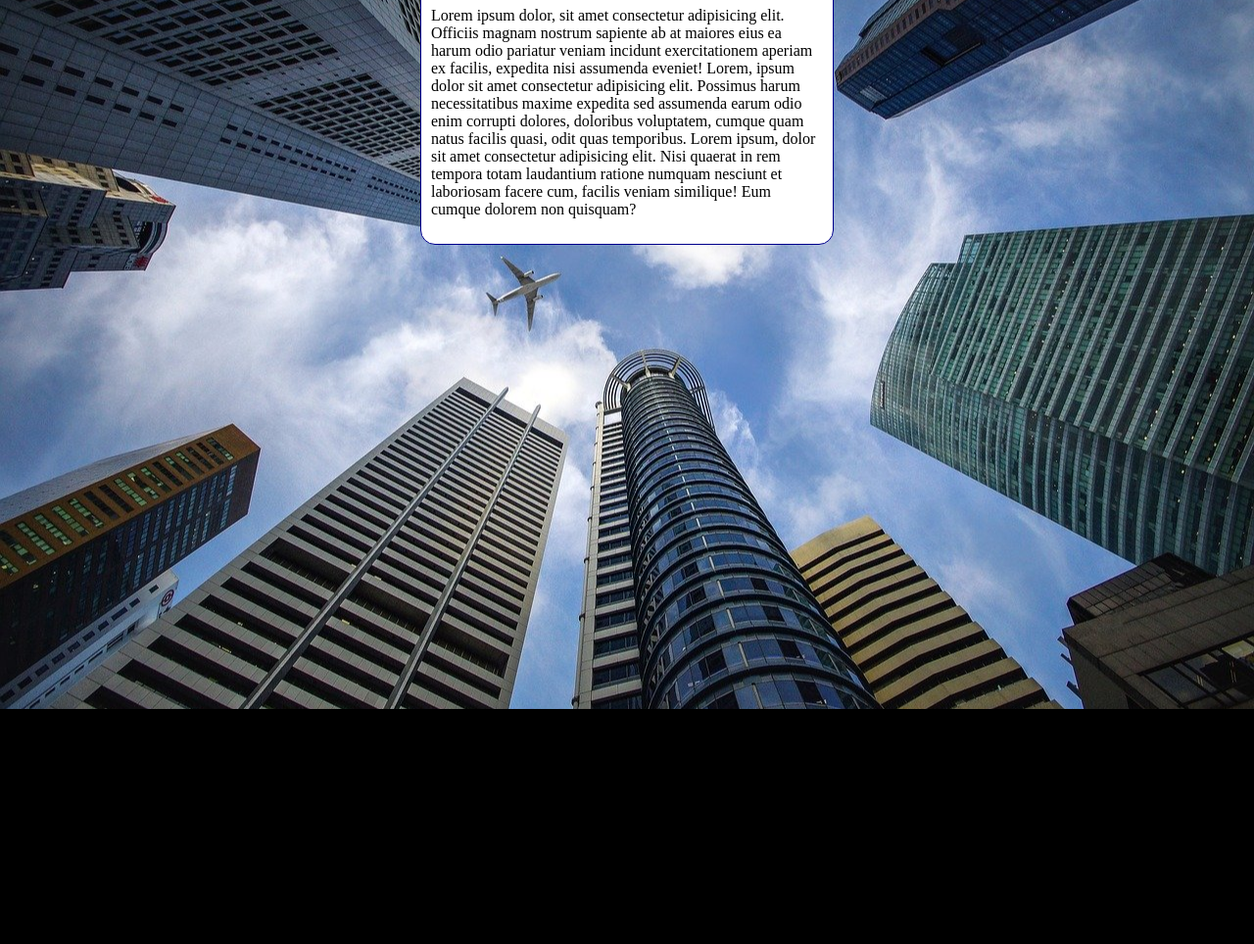
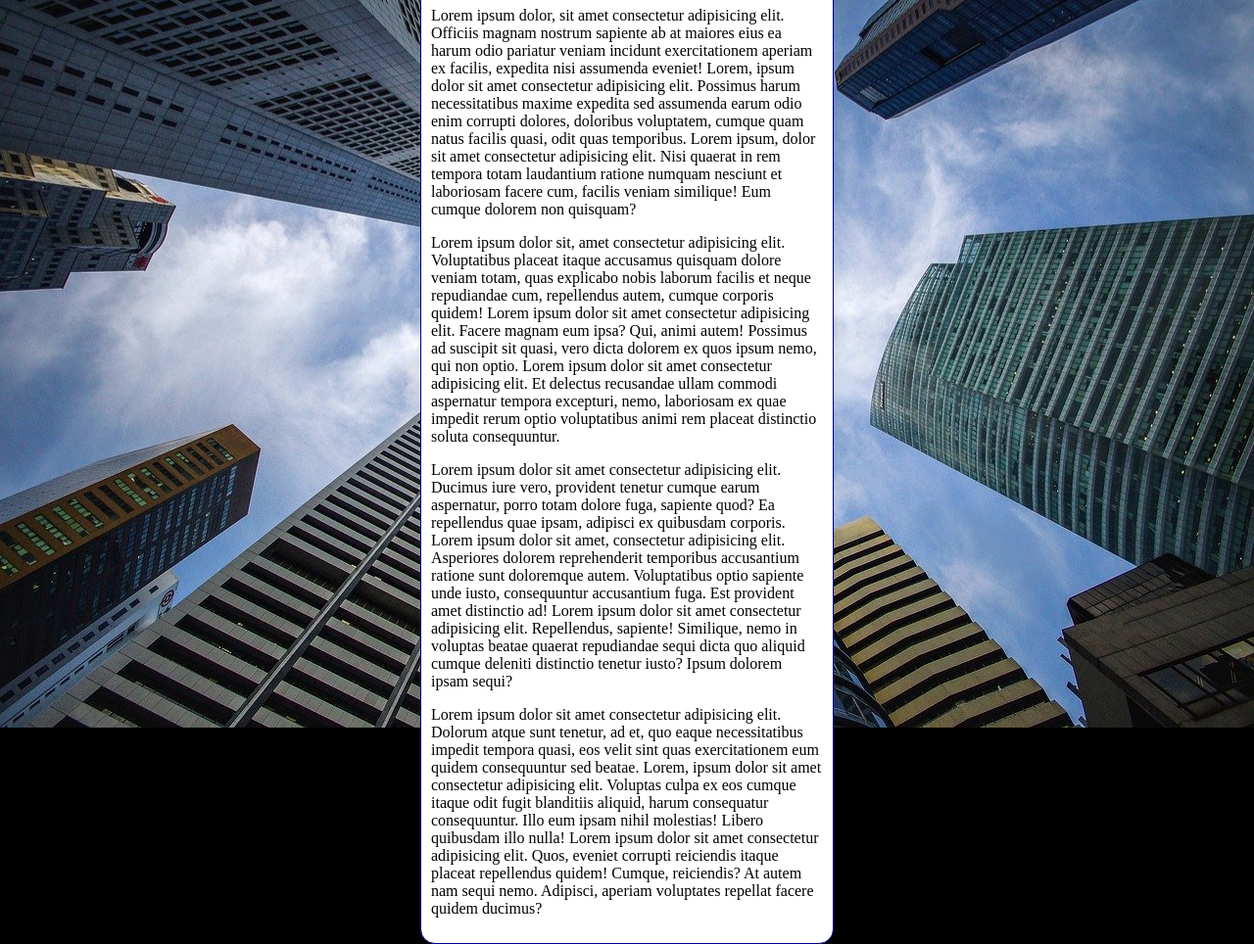
Before and after one commit to Gutosilqui/html-css, a plain HTML site: page exercicios/ex022/fundo006.html in a window 1280 px wide. Shown: the part 92-1056 px from the top of the page at 98% size. Before the commit the page ends 816 px from the top, so only its background shows below. Drawn offline with Linux system fonts and the light colour scheme.

Commit message:
alteração fundo006.html

```diff
--- a/exercicios/ex022/fundo006.html
+++ b/exercicios/ex022/fundo006.html
@@ -27,7 +27,18 @@
 <body>
     <main>
         <h1>Teste de imagem de fundo</h1>
-        <p>Lorem ipsum dolor, sit amet consectetur adipisicing elit. Officiis magnam nostrum sapiente ab at maiores eius ea harum odio pariatur veniam incidunt exercitationem aperiam ex facilis, expedita nisi assumenda eveniet! Lorem, ipsum dolor sit amet consectetur adipisicing elit. Possimus harum necessitatibus maxime expedita sed assumenda earum odio enim corrupti dolores, doloribus voluptatem, cumque quam natus facilis quasi, odit quas temporibus. Lorem ipsum, dolor sit amet consectetur adipisicing elit. Nisi quaerat in rem tempora totam laudantium ratione numquam nesciunt et laboriosam facere cum, facilis veniam similique! Eum cumque dolorem non quisquam?</p>
+        <p>
+            Lorem ipsum dolor, sit amet consectetur adipisicing elit. Officiis magnam nostrum sapiente ab at maiores eius ea harum odio pariatur veniam incidunt exercitationem aperiam ex facilis, expedita nisi assumenda eveniet! Lorem, ipsum dolor sit amet consectetur adipisicing elit. Possimus harum necessitatibus maxime expedita sed assumenda earum odio enim corrupti dolores, doloribus voluptatem, cumque quam natus facilis quasi, odit quas temporibus. Lorem ipsum, dolor sit amet consectetur adipisicing elit. Nisi quaerat in rem tempora totam laudantium ratione numquam nesciunt et laboriosam facere cum, facilis veniam similique! Eum cumque dolorem non quisquam?
+        </p>
+        <p>
+            Lorem ipsum dolor sit, amet consectetur adipisicing elit. Voluptatibus placeat itaque accusamus quisquam dolore veniam totam, quas explicabo nobis laborum facilis et neque repudiandae cum, repellendus autem, cumque corporis quidem! Lorem ipsum dolor sit amet consectetur adipisicing elit. Facere magnam eum ipsa? Qui, animi autem! Possimus ad suscipit sit quasi, vero dicta dolorem ex quos ipsum nemo, qui non optio. Lorem ipsum dolor sit amet consectetur adipisicing elit. Et delectus recusandae ullam commodi aspernatur tempora excepturi, nemo, laboriosam ex quae impedit rerum optio voluptatibus animi rem placeat distinctio soluta consequuntur.
+        </p>
+        <p>
+            Lorem ipsum dolor sit amet consectetur adipisicing elit. Ducimus iure vero, provident tenetur cumque earum aspernatur, porro totam dolore fuga, sapiente quod? Ea repellendus quae ipsam, adipisci ex quibusdam corporis. Lorem ipsum dolor sit amet, consectetur adipisicing elit. Asperiores dolorem reprehenderit temporibus accusantium ratione sunt doloremque autem. Voluptatibus optio sapiente unde iusto, consequuntur accusantium fuga. Est provident amet distinctio ad! Lorem ipsum dolor sit amet consectetur adipisicing elit. Repellendus, sapiente! Similique, nemo in voluptas beatae quaerat repudiandae sequi dicta quo aliquid cumque deleniti distinctio tenetur iusto? Ipsum dolorem ipsam sequi?
+        </p>
+        <p>
+            Lorem ipsum dolor sit amet consectetur adipisicing elit. Dolorum atque sunt tenetur, ad et, quo eaque necessitatibus impedit tempora quasi, eos velit sint quas exercitationem eum quidem consequuntur sed beatae. Lorem, ipsum dolor sit amet consectetur adipisicing elit. Voluptas culpa ex eos cumque itaque odit fugit blanditiis aliquid, harum consequatur consequuntur. Illo eum ipsam nihil molestias! Libero quibusdam illo nulla! Lorem ipsum dolor sit amet consectetur adipisicing elit. Quos, eveniet corrupti reiciendis itaque placeat repellendus quidem! Cumque, reiciendis? At autem nam sequi nemo. Adipisci, aperiam voluptates repellat facere quidem ducimus?
+        </p>
     </main>
 </body>
 </html>
```
